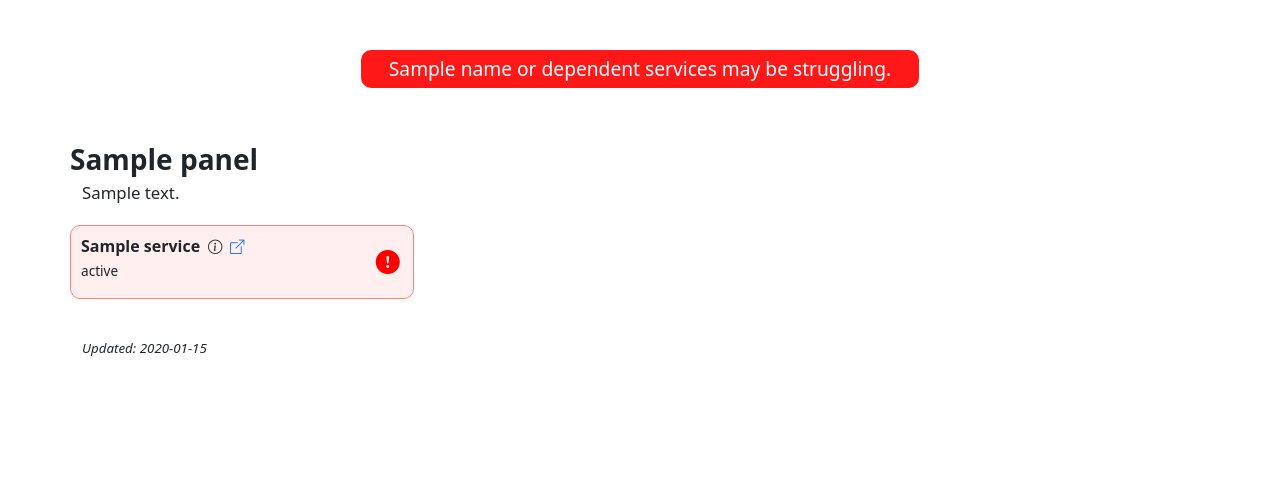
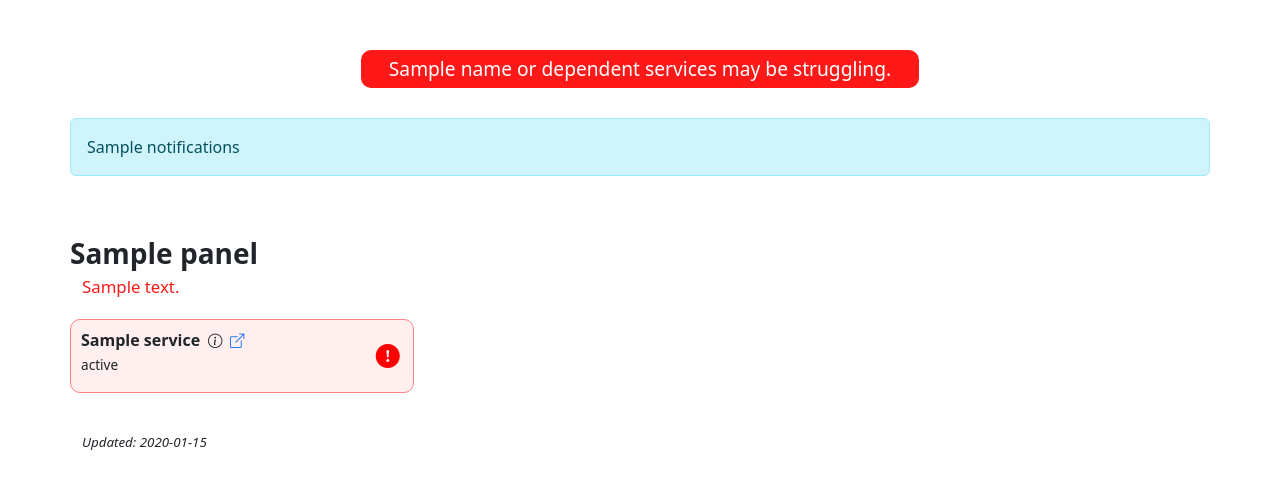
Before and after one commit to uw-it-aca/status-dashboard, a Python web app: template status_dashboard/templates/dashboard.html in a window 1280 px wide. Shown: the part 72-561 px from the top of the page. Run offline with Jinja, Linux system fonts and the light colour scheme; the template is opened without the code that fills it: most values are stand-ins (such as "Sample title", 1, 10 or a date in 2020); some libraries are stand-ins or nearby versions.

Commit message:
dynamic notifications from url

```diff
--- a/status_dashboard/config/settings.py
+++ b/status_dashboard/config/settings.py
@@ -21,9 +21,9 @@
                 logger.error(f"config file {config_file} error: {ex}")
                 return
 
-            for variable in config.get("variables", []):
+            for k, v in config.get("variables", {}).items():
                 try:
-                    self.set(variable["name"], self._value(variable["value"]))
+                    self.set(k, self._value(v))
                 except KeyError:
                     pass
 
--- a/status_dashboard/static/dashboard.css
+++ b/status_dashboard/static/dashboard.css
@@ -24,17 +24,6 @@
     background-repeat: no-repeat;
     background-size: 45px;
     background-position: right 20px bottom;
-}
-
-.status-title {
-    margin-top: 20px;
-    font-size: 1.75em;
-    font-weight: 600;
-}
-
-.status-title div {
-    font-size: .6em;
-    font-weight: 300;
 }
 
 .overall-status {
@@ -78,6 +67,33 @@
     font-size: 1.5em;
     margin-right: .25em;
     -webkit-text-stroke: 1px;
+}
+
+.panel {
+    margin-top: 20px;
+    font-size: 1.75em;
+    font-weight: 600;
+}
+
+.panel div {
+    font-size: .6em;
+    font-weight: 300;
+}
+
+.panel div.critical {
+    color: #ff1818;
+}
+
+.panel div.nominal {
+    display: none;
+}
+
+.panel.nominal div.critical {
+    display: none;
+}
+
+.panel.nominal div.nominal {
+    display: inline-block;
 }
 
 .service {
--- a/status_dashboard/templates/dashboard.html
+++ b/status_dashboard/templates/dashboard.html
@@ -26,13 +26,25 @@
       <span class="status critical">{{name}} or dependent services may be struggling.</span>
     </div>
   </div>
+{% if notifications %}
+  <div class="row">
+    <div class="alert alert-info" role="alert">
+      {{notifications|safe}}
+    </div>
+  </div>
+{% endif %}
 {% for panel in panels %}
-  <div class="row status-title">
+  <div class="row panel{% if panel.overall_nominal %} nominal{% endif %}">
     {{panel.name}}
     {% if panel.description %}
-    <div>
-      {{panel.description}}
-    </div>
+      <div class="status {% if panel.critical_description %}nominal{% endif %}">
+        {{panel.description}}
+      </div>
+    {% endif %}
+    {% if panel.critical_description %}
+      <div class="status critical">
+        {{panel.critical_description}}
+      </div>
     {% endif %}
   </div>
   <div class="row">
```
Also changed, not shown: docker/test-values.yml (+10 -9 lines), example_config.yml (+11 -6 lines), status_dashboard/views/status.py (+20 -2 lines).
